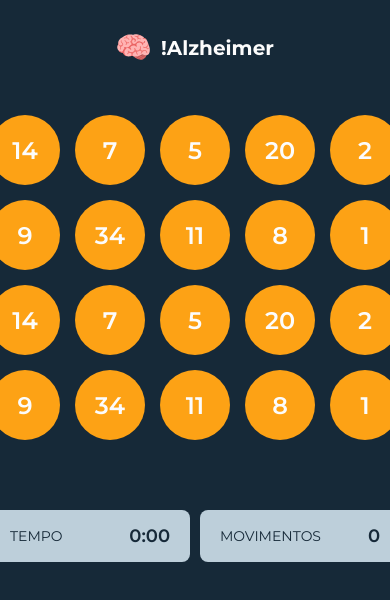
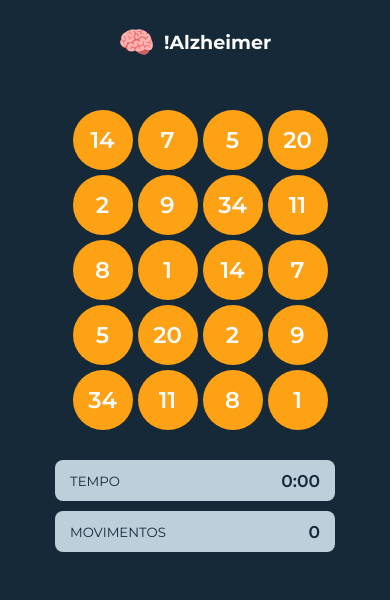
Before and after one commit to filipealvess/alzheimer, a React (Create React App) app: page / in a window 390 px wide. Shown: the top 600 px of the page. Built offline with nearby package versions, Linux system fonts and the light colour scheme.

Commit message:
Make responsive

```diff
--- a/src/App.css
+++ b/src/App.css
@@ -21,6 +21,7 @@ html {
 }
 
 body {
+  padding: 25px 10px;
   background-color: var(--blue-dark);
 }
 
@@ -31,3 +32,30 @@ body {
   gap: 10px;
   justify-content: center;
 }
+
+@media (max-width: 480px) {
+  html {
+    font-size: 9.5px;
+  }
+
+  .metrics {
+    grid-template-columns: 170px 170px;
+  }
+}
+
+@media (max-width: 400px) {
+  .metrics {
+    grid-template-columns: 280px;
+    grid-template-rows: 1fr 1fr;
+  }
+}
+
+@media (max-width: 300px) {
+  html {
+    font-size: 9px;
+  }
+
+  .metrics {
+    grid-template-columns: 240px;
+  }
+}
--- a/src/components/Card/style.css
+++ b/src/components/Card/style.css
@@ -12,3 +12,18 @@
   font-size: 2.4rem;
   cursor: pointer;
 }
+
+@media (max-width: 480px) {
+  .card {
+    width: 60px;
+    height: 60px;
+  }
+}
+
+@media (max-width: 300px) {
+  .card {
+    width: 50px;
+    height: 50px;
+    font-size: 2rem;
+  }
+}
--- a/src/components/Cards/style.css
+++ b/src/components/Cards/style.css
@@ -6,3 +6,25 @@
   justify-content: center;
   margin: 0 auto 70px;
 }
+
+@media (max-width: 480px) {
+  .cards {
+    grid-template-columns: 60px 60px 60px 60px 60px;
+    grid-template-rows: 60px 60px 60px 60px;
+  }
+}
+
+@media (max-width: 400px) {
+  .cards {
+    grid-template-columns: 60px 60px 60px 60px;
+    grid-template-rows: 60px 60px 60px 60px 60px;
+    margin: 0 auto 40px;
+  }
+}
+
+@media (max-width: 400px) {
+  .cards {
+    grid-template-columns: 50px 50px 50px 50px;
+    grid-template-rows: 50px 50px 50px 50px 50px;
+  }
+}
--- a/src/components/Logo/style.css
+++ b/src/components/Logo/style.css
@@ -2,7 +2,7 @@
   display: flex;
   justify-content: center;
   align-items: center;
-  margin: 30px 0 50px;
+  margin: 0 0 50px;
 }
 
 .logo svg {
--- a/src/components/Meter/style.css
+++ b/src/components/Meter/style.css
@@ -21,3 +21,9 @@
   font-size: 1.8rem;
   font-weight: 600;
 }
+
+@media (max-width: 480px) {
+  .meter {
+    padding: 10px 15px;
+  }
+}
```
